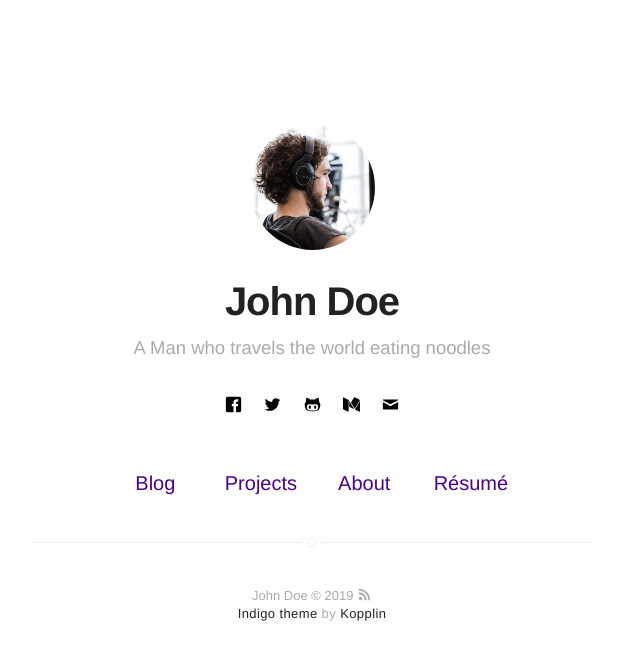
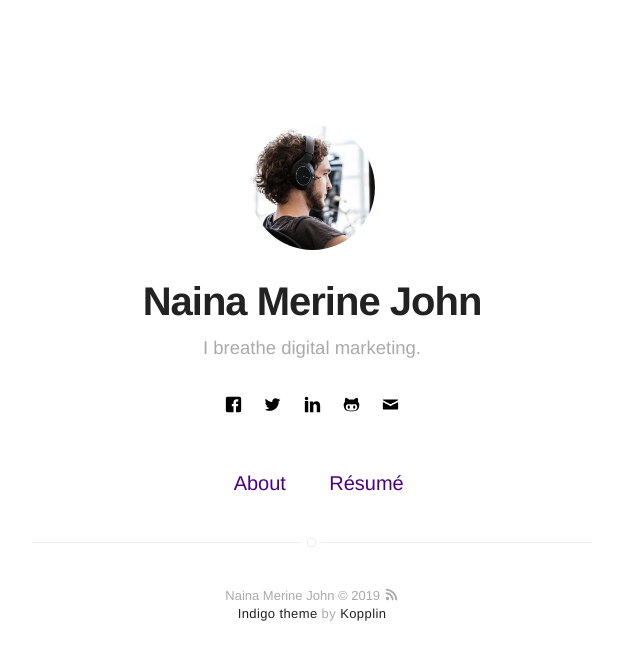
Before and after one commit to nainamerinejohn/nainamerinejohn.github.io, a Jekyll site: the page built from index.html, in a window 1280 px wide. Shown: the top 660 px of the page, without its empty margins (328-968 px from the left). Built offline with Jekyll 4.4.1, drawn with Linux system fonts in a browser that asks for light colours.

Commit message:
Update _config.yml

```diff
--- a/_config.yml
+++ b/_config.yml
@@ -1,9 +1,9 @@
 # main text of home
-name: John Doe
-bio: A Man who travels the world eating noodles
+name: Naina Merine John
+bio: I breathe digital marketing.
 
 # twitter summary info
-description: A blog about technology and stuff related
+description: Digital Marketing professional with a sweet tooth for problem-solving.
 
 # if it's an external image, update below for true
 # better with square images
@@ -16,10 +16,10 @@ resume: true
 resume-external: true
 resume-url: https://google.com/?q=my+resume
 
-url: https://koppl.in/indigo
+url: https://nainamerinejohn.github.io
 # your url: http://USERNAME.github.io
 
-permalink: /:title/
+permalink: /NMJ/
 
 # To enable google analytics, supply your token below
 # analytics-google: 'UA-MYANALYTICS'
@@ -31,38 +31,38 @@ permalink: /:title/
 # if you don't want comments in your posts, leave categories empty
 disqus:
   shortname: mydisqus # enter this from your disqus account
-  categories: [blog, project] # only show disqus for posts that have these categories
+  categories: [] # only show disqus for posts that have these categories
 
 # if you don't have any of social below, comment the line
-facebook: myfacebook
-twitter: mytwitter
+facebook: naina.john1
+twitter: nainamjohn
 # google: mygoogle
 # instagram: myinstagram
 # pinterest: mypinterest
-# linkedin: mylinkedin
+linkedin: nainajohn
 # youtube: myyoutube
 # spotify: myspotify
-github: mygithub
+github: nainamerinejohn
 # gitlab: mygitlab
 # lastfm: mylastfm
 # stackoverflow: 7044681/mystackoverflow
 # quora: userquora
 # reddit: username
-medium: medium
+# medium: medium
 # vimeo: myvimeo
 # lanyrd: mylanyrd
-email: myemail@gmail.com
+email: nainamerinejohn@gmail.com
 
 authors:
-    johndoe:
-        name: John Doe
-        bio: A Man who travels the world eating noodles
+    nmj:
+        name: Naina Merine john
+        bio: I breathe digital marketing.
         external-image: false
         picture: assets/images/profile.jpg
         twitter: johndoe
-    jamesfoster:
-        name: James Foster
-        bio: A Man who develops software with coffee
+    aj:
+        name: Aravind AJ
+        bio: To strive, to seek, to find and not to yield.
         external-image: false
         picture: assets/images/james.jpg
         twitter: jamesfoster
@@ -77,11 +77,11 @@ width: normal
 # paginate_path: "blog/:num/"
 
 # if you don't need projects, comment the *projects* configs below
-projects: true
+#projects: true
 
 # if you don't need "about" or "blog", comment them out below
 about: true
-blog: true
+#blog: true
 
 # do you want to show the "read time" of the posts?
 read-time: true
```
